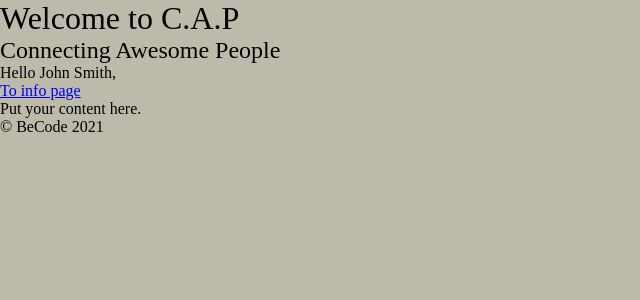
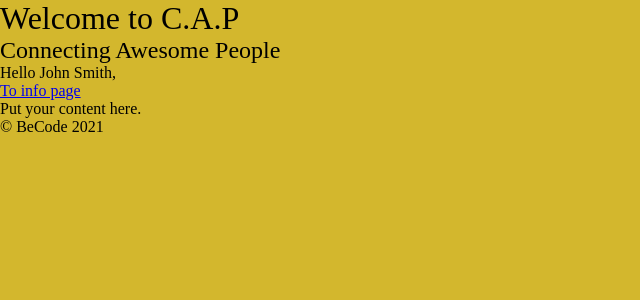
Before and after one commit to chadriae/php-mvc-Ismi, a PHP site: page / in a window 1280 px wide. Shown: the top 300 px of the page, without its empty margins (0-640 px from the left). Run offline with PHP 8.4, Linux system fonts and the light colour scheme.

Commit message:
Update style.css
test file

```diff
--- a/style.css
+++ b/style.css
@@ -7,7 +7,7 @@
 
 
 :root{
-    --PrimaryColor : rgb(189, 186, 171);
+    --PrimaryColor : rgb(211, 183, 45);
     --SecondaryColor : rgb(0, 0, 255);
     --PrimaryFont : font-family: 'Indie Flower', cursive;
     --SecondaryFont : font-family: 'Merienda', cursive;
```
